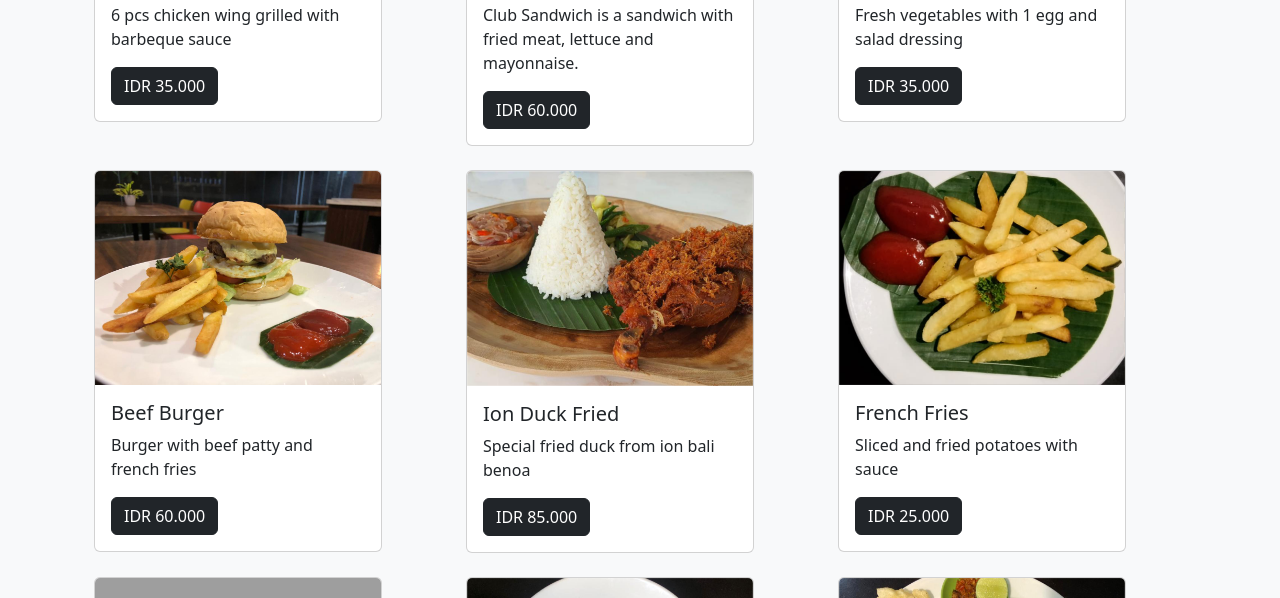
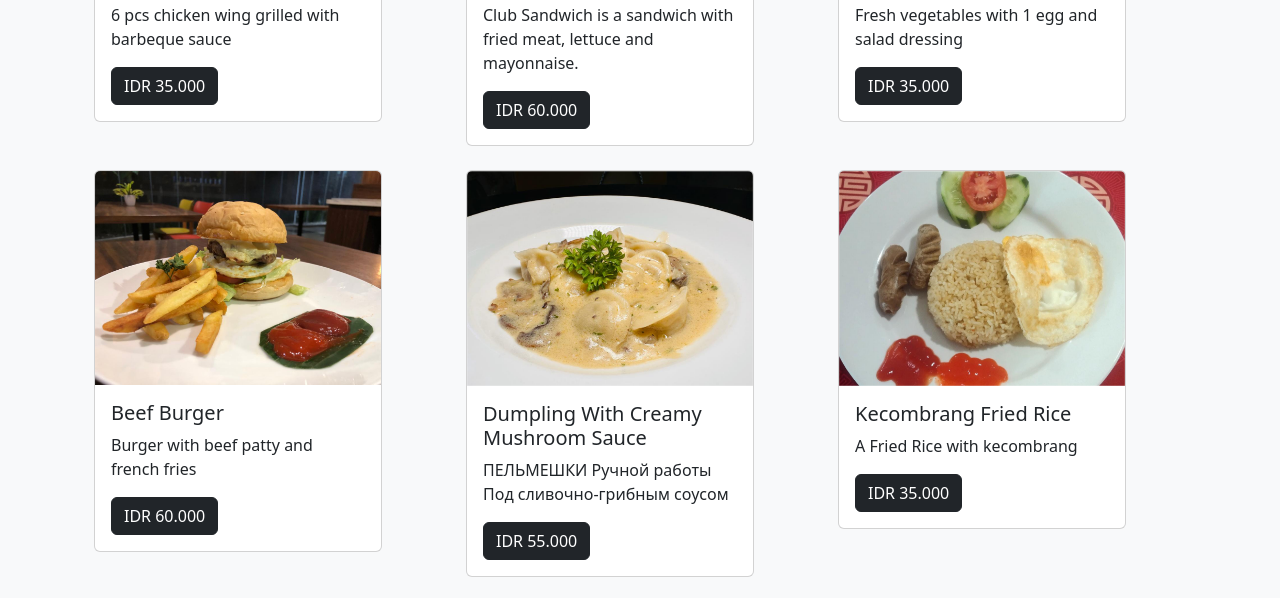
Before and after one commit to lordarya/ionhotelmenu, a plain HTML site: page index.html in a window 1280 px wide. Shown: the part 1083-1681 px from the top of the page. Drawn offline with nearby package versions, Linux system fonts and the light colour scheme; files that its build step writes are made by us from their sources; grey boxes are pictures that could not be loaded.

Commit message:
add menu

```diff
--- a/index.html
+++ b/index.html
@@ -193,6 +193,29 @@
                             <h5 class="card-title">Beef Burger</h5>
                             <p class="card-text">Burger with beef patty and french fries</p>
                             <button class="btn btn-dark">IDR 60.000</button>
+                          </div>
+                        </div>
+                  </div>
+
+                  <div class="col">
+                    <div class="card" style="width: 18rem;">
+                        <img src="/img/food/DumplingWithCreamyMushroomSauce.png" class="card-img-top" alt="...">
+                        <div class="card-body">
+                          <h5 class="card-title">Dumpling With Creamy Mushroom Sauce</h5>
+                          <p class="card-text">ПЕЛЬМЕШКИ
+                            Ручной работы
+                            Под сливочно-грибным соусом</p>
+                          <button class="btn btn-dark">IDR 55.000</button>
+                        </div>
+                      </div>
+                </div>
+                <div class="col">
+                  <div class="card" style="width: 18rem;">
+                      <img src="/img/food/KecomrangFriedRice.png" class="card-img-top" alt="...">
+                      <div class="card-body">
+                        <h5 class="card-title">Kecombrang Fried Rice</h5>
+                        <p class="card-text">A Fried Rice with kecombrang</p>
+                        <button class="btn btn-dark">IDR 35.000</button>
                       </div>
                     </div>
               </div>
```
Also changed, not shown: img/food/DumplingWithCreamyMushroomSauce.png (added), img/food/KecomrangFriedRice.png (added). Lines whose indentation alone changed are shown as unchanged.
